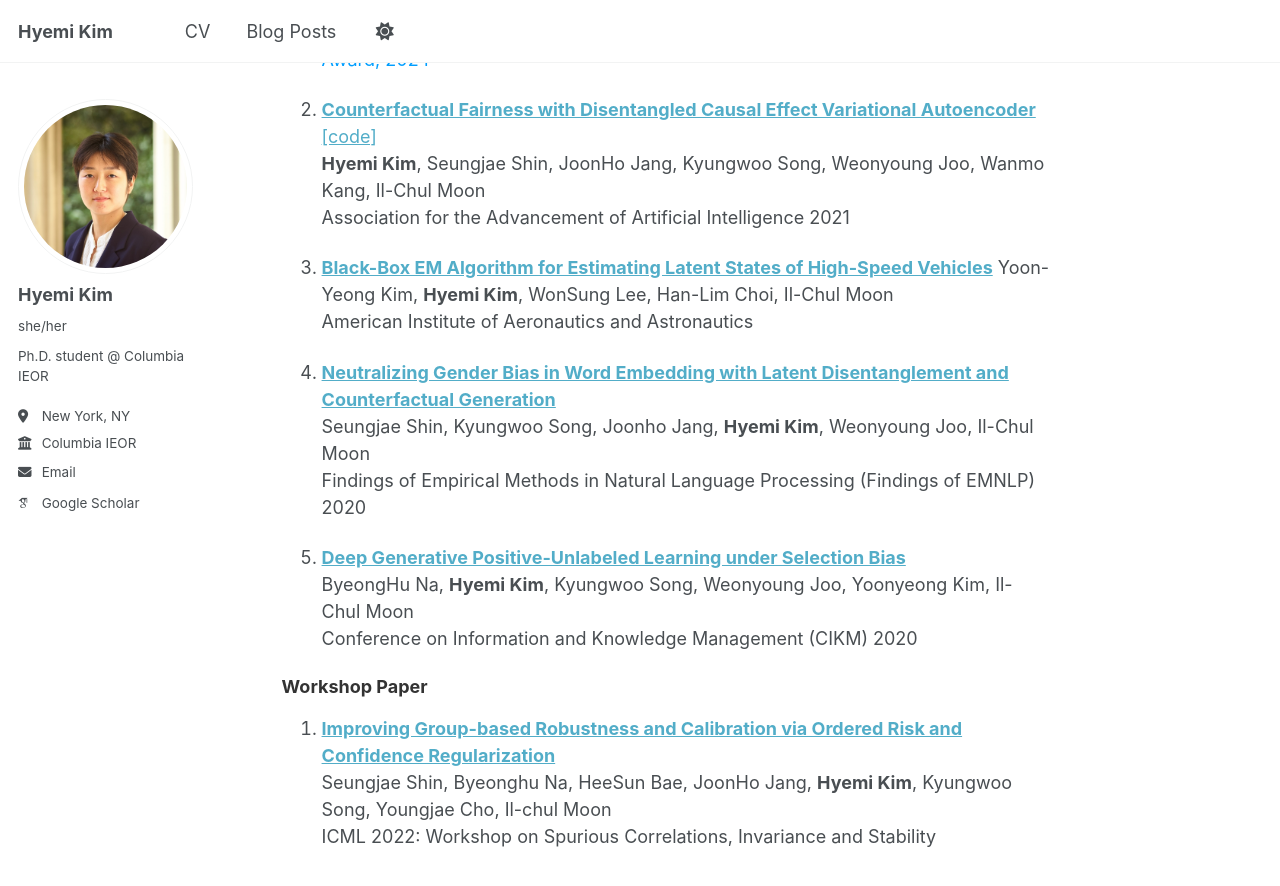
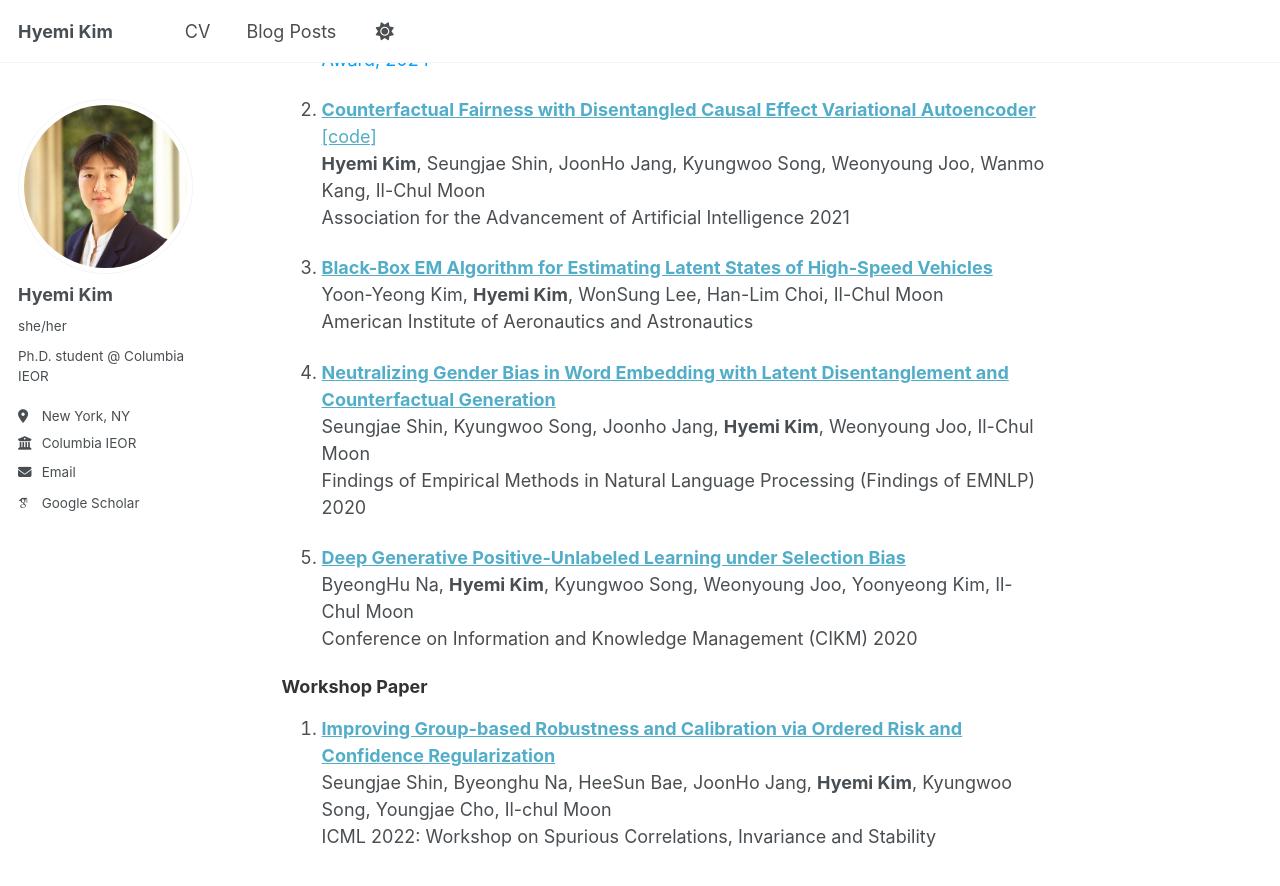
Before and after one commit to HyemiK1m/hyemik1m.github.io, a Jekyll site: the page built from _pages/about.md, in a window 1280 px wide and 900 px high, scrolled down 578 px. Shown: the top 886 px of the window. Built offline with Jekyll 4.4.1, drawn with Linux system fonts in a browser that asks for light colours; some web fonts are replaced; a script that is not in the unit is left out.

```diff
--- a/_pages/about.md
+++ b/_pages/about.md
@@ -26,7 +26,7 @@ The 8th ACM Conference on Fairness, Accountability, and Transparency (FAccT), 20
 **Hyemi Kim**, Seungjae Shin, JoonHo Jang, Kyungwoo Song, Weonyoung Joo, Wanmo Kang, Il-Chul Moon<br>
 Association for the Advancement of Artificial Intelligence 2021<br>
 
-1. [**Black-Box EM Algorithm for Estimating Latent States of High-Speed Vehicles**](https://arc.aiaa.org/doi/10.2514/1.I010831)
+1. [**Black-Box EM Algorithm for Estimating Latent States of High-Speed Vehicles**](https://arc.aiaa.org/doi/10.2514/1.I010831)<br>
 Yoon-Yeong Kim, __Hyemi Kim__, WonSung Lee, Han-Lim Choi, Il-Chul Moon<br>
 American Institute of Aeronautics and Astronautics<br>
 
```
